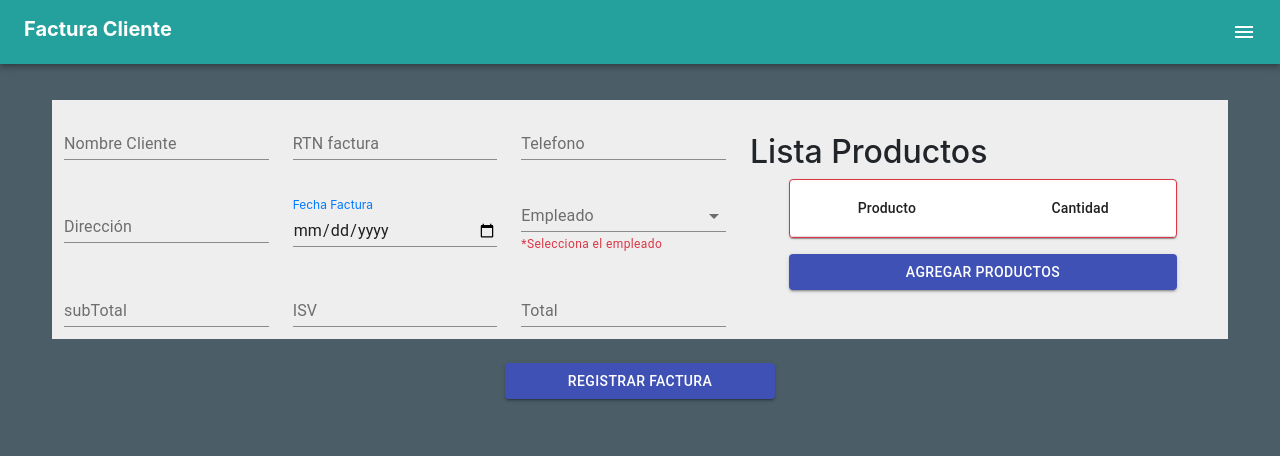
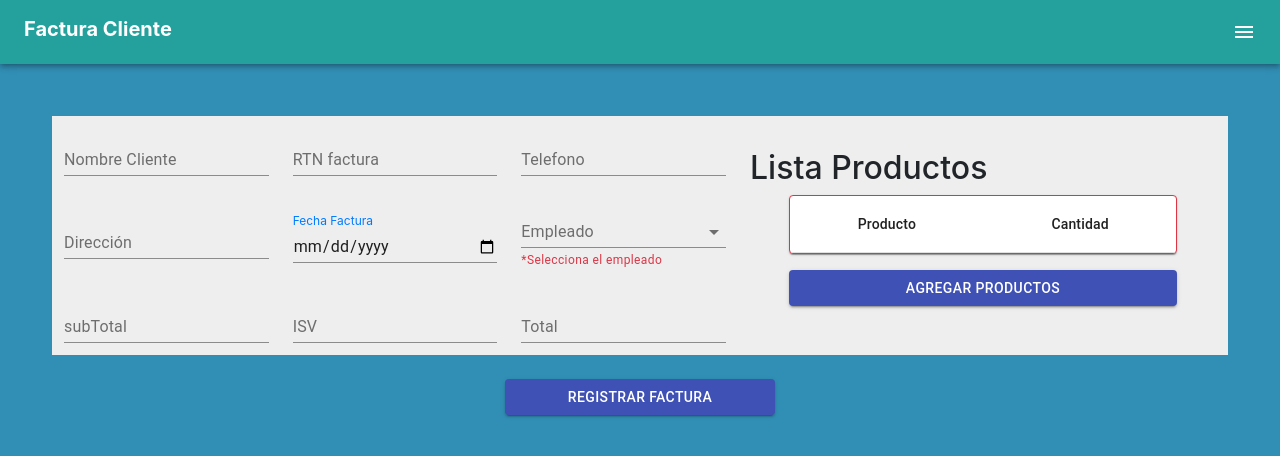
Before and after one commit to JosueSilvaA/la-puntada, a React (Create React App) app: page /clientInvoice in a window 1280 px wide. Shown: the top 456 px of the page. Built offline with nearby package versions, Linux system fonts and the light colour scheme.

Commit message:
Estilos de la paginas de facturas

```diff
--- a/src/Components/ClientInvoice.jsx
+++ b/src/Components/ClientInvoice.jsx
@@ -25,6 +25,7 @@ import {
   TableHead,
   TableRow,
   TableCell,
+  Divider,
 } from '@material-ui/core';
 import { useForm } from 'react-hook-form';
 import Helmet from 'react-helmet';
@@ -167,9 +168,9 @@ const ClientInvoice = () => {
 
   return (
     <>
-      <Helmet bodyAttributes={{ style: 'background-color : #4b5d67' }} />
+      <Helmet bodyAttributes={{ style: 'background-color : #318fb5' }} />
       <NavBar pageName="Factura Cliente" goBack />
-      <form onSubmit={handleSubmit(onSubmit)} style={{ width: '90%' }} className="mx-auto mt-5">
+      <form onSubmit={handleSubmit(onSubmit)} style={{ width: '90%',marginTop:'5%' }} className="mx-auto">
         <Grid container alignItems="center" spacing={3} style={{ background: '#eeeeee' }}>
           <Grid item lg={7} md={8} sm={10} xs={11} className="mx-auto">
             <Grid container alignItems="center" spacing={3}>
--- a/src/Components/ProviderInvoice.jsx
+++ b/src/Components/ProviderInvoice.jsx
@@ -149,9 +149,9 @@ const ProviderInvoice = () => {
 
   return (
     <>
-      <Helmet bodyAttributes={{ style: 'background-color : #838383' }} />
+      <Helmet bodyAttributes={{ style: 'background-color : #318fb5' }} />
       <NavBar pageName="Factura Proveedor" goBack />
-      <form onSubmit={handleSubmit(onSubmit)} style={{ width: '90%' }} className="mx-auto mt-4">
+      <form onSubmit={handleSubmit(onSubmit)} style={{ width: '90%',marginTop:'5%' }} className="mx-auto">
         <Grid container alignItems="center" spacing={3} style={{ background: '#eeeeee' }}>
           <Grid item lg={7} md={8} sm={10} xs={11} className="mx-auto">
             <Grid container alignItems="center" spacing={4}>
```
